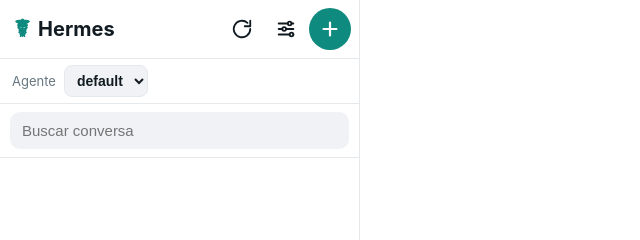
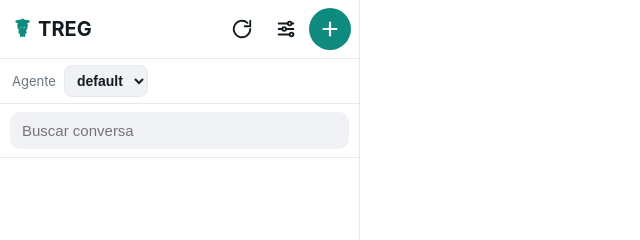
Before and after one commit to Nifm1584/plugin-v1-pwa, a plain HTML site: page dashboard/pwa/index.html in a window 1280 px wide. Shown: the top 240 px of the page, 0-640 px from the left. Drawn offline with Linux system fonts and the light colour scheme.

Commit message:
feat(treg-pwa): isolate PWA display identity (title/brand TREG)

```diff
--- a/dashboard/pwa/index.html
+++ b/dashboard/pwa/index.html
@@ -7,8 +7,8 @@
 <meta name="theme-color" content="#0f2f31" media="(prefers-color-scheme: dark)">
 <meta name="apple-mobile-web-app-capable" content="yes">
 <meta name="apple-mobile-web-app-status-bar-style" content="black-translucent">
-<meta name="apple-mobile-web-app-title" content="Hermes">
-<title>Hermes</title>
+<meta name="apple-mobile-web-app-title" content="TREG">
+<title>TREG</title>
 <link rel="manifest" href="manifest.webmanifest" crossorigin="use-credentials">
 <link rel="icon" href="icon.svg" type="image/svg+xml">
 <link rel="apple-touch-icon" href="icon-192.png">
@@ -18,7 +18,7 @@
 <div id="app" class="app">
   <aside id="list" class="pane list">
     <header class="bar">
-      <div class="brand"><span class="logo">☤</span><span>Hermes</span></div>
+      <div class="brand"><span class="logo">☤</span><span>TREG</span></div>
       <div class="actions">
         <button id="btn-refresh" class="icon" title="Atualizar" aria-label="Atualizar"><svg viewBox="0 0 24 24" width="22" height="22" fill="none" stroke="currentColor" stroke-width="2" stroke-linecap="round" stroke-linejoin="round"><path d="M21 12a9 9 0 1 1-3-6.7"/><path d="M21 3v6h-6"/></svg></button>
         <button id="btn-settings" class="icon" title="Configurações" aria-label="Configurações"><svg viewBox="0 0 24 24" width="22" height="22" fill="none" stroke="currentColor" stroke-width="2" stroke-linecap="round" stroke-linejoin="round"><path d="M4 6h10M18 6h2M4 12h4M12 12h8M4 18h12M20 18h0"/><circle cx="16" cy="6" r="2"/><circle cx="10" cy="12" r="2"/><circle cx="18" cy="18" r="2"/></svg></button>
```
